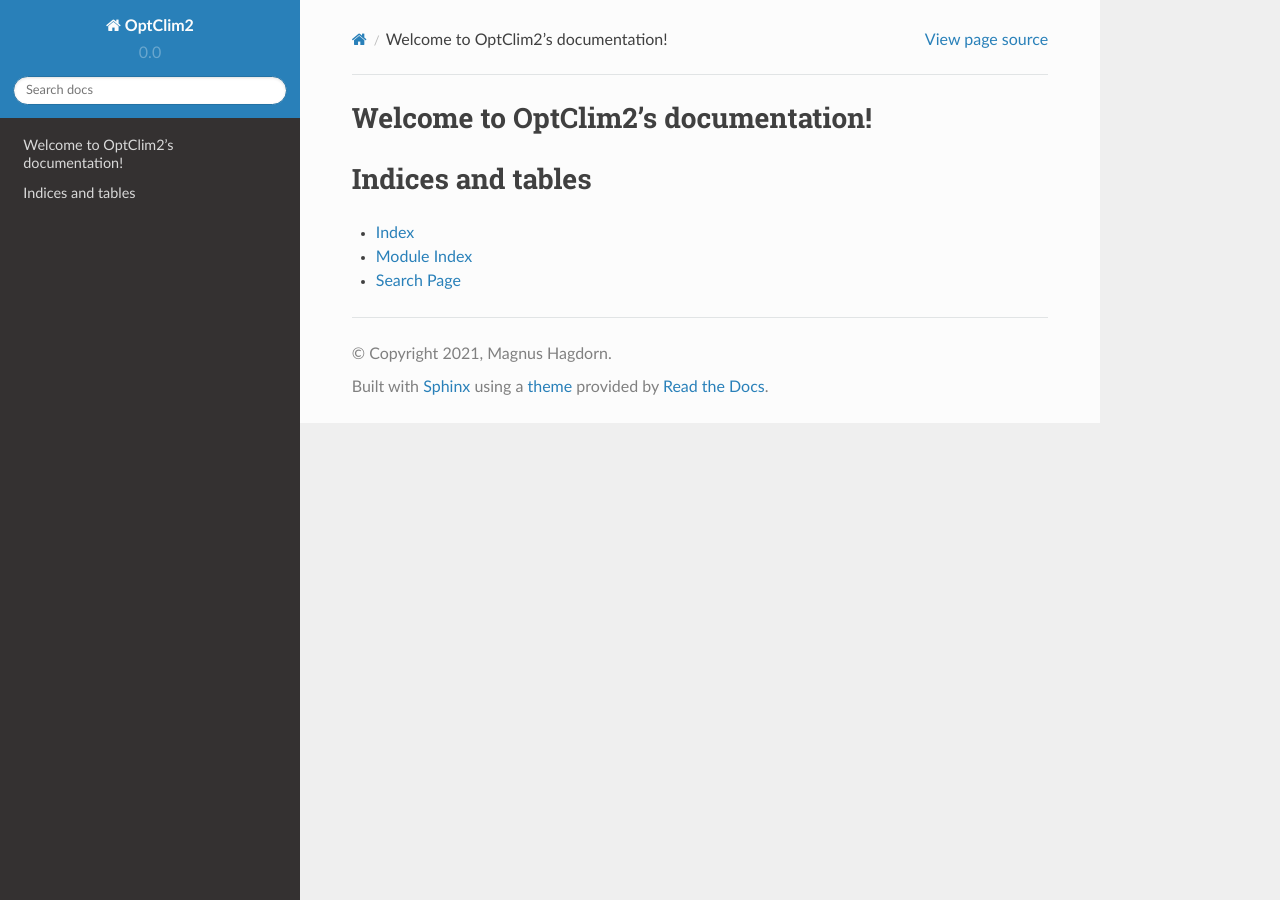
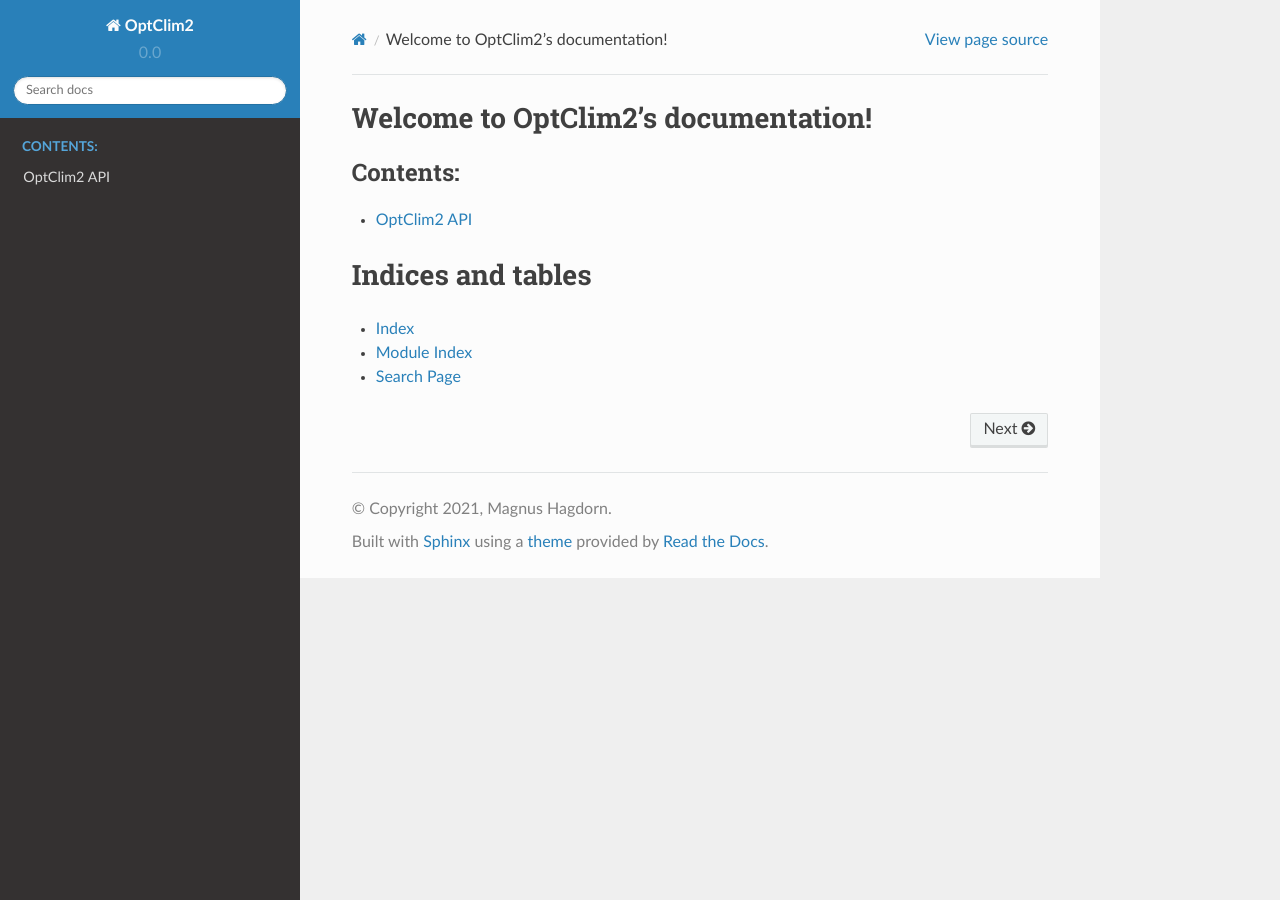
Before and after one commit to optclim/ObjectiveFunction, a Sphinx documentation site: the page built from docs/index.rst, in a window 1280 px wide. Built offline with Sphinx 7.4.7 and the Read the Docs theme 2.0.0, drawn with Linux system fonts in a browser that asks for light colours.

```diff
--- /dev/null
+++ b/docs/api.rst
@@ -0,0 +1,5 @@
+OptClim2 API
+===================
+.. automodule:: OptClim2
+   :imported-members:
+   :members:
--- a/docs/conf.py
+++ b/docs/conf.py
@@ -15,6 +15,7 @@
 import os
 import sys
 sys.path.insert(0, os.path.abspath('..'))
+print(sys.path)
 
 
 # -- General configuration ------------------------------------------------
--- a/docs/index.rst
+++ b/docs/index.rst
@@ -10,6 +10,7 @@ Welcome to OptClim2's documentation!
    :maxdepth: 2
    :caption: Contents:
 
+   api
 
 
 Indices and tables
```
